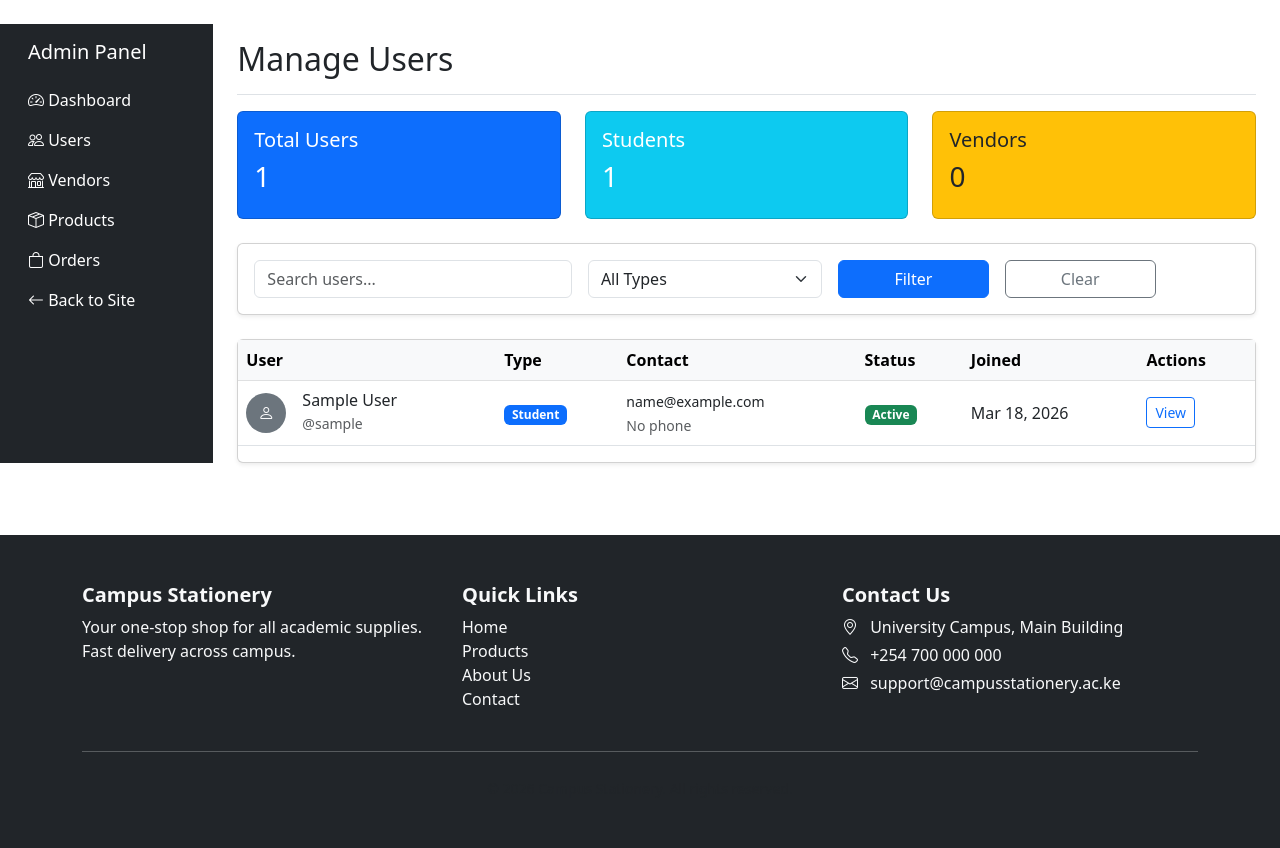
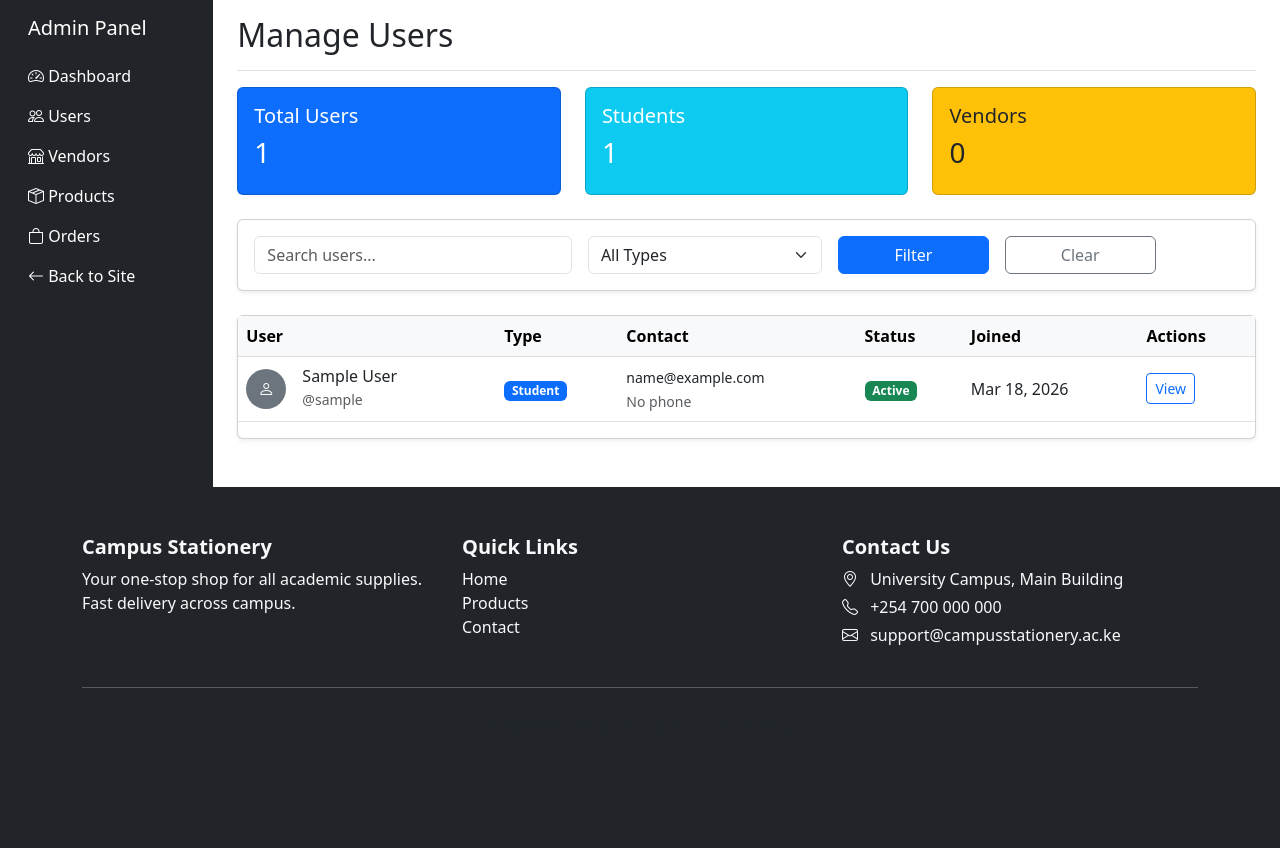
Before and after one commit to layersony/Campus-Stationery-Ecommerce, a Django app: page /dashboard/admin_dashboard/users/ in a window 1280 px wide. Shown: the part 62-910 px from the top of the page. After the commit the page ends 750 px from the top, so only its background shows below. Run offline with Django 5.2, Linux system fonts and the light colour scheme; the visitor is signed in with stand-in values (Sample User, id 1); data comes from the database, SQL or seed files in the repository; data that the repository does not hold is empty.

Commit message:
update UI

```diff
--- a/templates/base.html
+++ b/templates/base.html
@@ -45,16 +45,6 @@
             </button>
             <div class="collapse navbar-collapse" id="navbarNav">
                 <ul class="navbar-nav me-auto">
-                    <!-- <li class="nav-item dropdown">
-                        <a class="nav-link dropdown-toggle" href="#" data-bs-toggle="dropdown">Categories</a>
-                        <ul class="dropdown-menu">
-                            {% for cat in nav_categories %}
-                            <li><a class="dropdown-item" href="{% url 'category_detail' cat.slug %}">
-                                <i class="bi {{ cat.icon }}"></i> {{ cat.name }}
-                            </a></li>
-                            {% endfor %}
-                        </ul>
-                    </li> -->
                     <li class="nav-item"><a class="nav-link" href="{% url 'product_list' %}">All Products</a></li>
                 </ul>
 
@@ -121,7 +111,7 @@
     {% block content %}{% endblock %}
 
     <!-- Footer -->
-    <footer class="bg-dark text-light py-5 mt-5">
+    <footer class="bg-dark text-light py-5">
         <div class="container">
             <div class="row gy-4">
 
@@ -139,7 +129,6 @@
                     <ul class="list-unstyled">
                         <li><a href="{% url 'home' %}" class="text-decoration-none text-light">Home</a></li>
                         <li><a href="{% url 'product_list' %}" class="text-decoration-none text-light">Products</a></li>
-                        <li><a href="#" class="text-decoration-none text-light">About Us</a></li>
                         <li><a href="#" class="text-decoration-none text-light">Contact</a></li>
                     </ul>
                 </div>
--- a/templates/dashboard/add_product.html
+++ b/templates/dashboard/add_product.html
@@ -19,7 +19,7 @@
             </div>
         </div>
 
-        <div class="col-md-9 ms-sm-auto col-lg-10 px-md-4">
+        <div class="col-md-9 ms-sm-auto col-lg-10 px-md-4 mb-5">
             <div class="d-flex justify-content-between align-items-center pt-3 pb-2 mb-3 border-bottom">
                 <h1 class="h2">Add New Product</h1>
                 <a href="{% url 'vendor_products' %}" class="btn btn-outline-secondary">
--- a/templates/dashboard/admin/admin_dashboard.html
+++ b/templates/dashboard/admin/admin_dashboard.html
@@ -4,7 +4,7 @@
 {% block title %}Admin Dashboard | Campus Stationery{% endblock %}
 
 {% block content %}
-<div class="container-fluid py-4">
+<div class="container-fluid">
     <div class="row">
         <!-- Sidebar -->
         <div class="col-md-3 col-lg-2 d-md-block bg-dark sidebar collapse text-white">
@@ -49,7 +49,7 @@
         </div>
 
         <!-- Main Content -->
-        <div class="col-md-9 ms-sm-auto col-lg-10 px-md-4">
+        <div class="col-md-9 ms-sm-auto col-lg-10 px-md-4 mb-5">
             <div class="d-flex justify-content-between flex-wrap flex-md-nowrap align-items-center pt-3 pb-2 mb-3 border-bottom">
                 <h1 class="h2">Admin Dashboard</h1>
             </div>
--- a/templates/dashboard/admin/admin_order_detail.html
+++ b/templates/dashboard/admin/admin_order_detail.html
@@ -4,7 +4,7 @@
 {% block title %}Order {{ order.order_number }} | Admin{% endblock %}
 
 {% block content %}
-<div class="container-fluid py-4">
+<div class="container-fluid">
     <div class="row">
         <!-- Sidebar -->
         <div class="col-md-3 col-lg-2 d-md-block bg-dark sidebar collapse text-white">
@@ -46,7 +46,7 @@
         </div>
 
         <!-- Main Content -->
-        <div class="col-md-9 ms-sm-auto col-lg-10 px-md-4">
+        <div class="col-md-9 ms-sm-auto col-lg-10 px-md-4 mb-5">
             <div class="d-flex justify-content-between flex-wrap flex-md-nowrap align-items-center pt-3 pb-2 mb-3 border-bottom">
                 <div>
                     <h1 class="h2">Order {{ order.order_number }}</h1>
--- a/templates/dashboard/admin/admin_orders.html
+++ b/templates/dashboard/admin/admin_orders.html
@@ -4,7 +4,7 @@
 {% block title %}Manage Orders | Admin{% endblock %}
 
 {% block content %}
-<div class="container-fluid py-4">
+<div class="container-fluid">
     <div class="row">
         <!-- Sidebar -->
         <div class="col-md-3 col-lg-2 d-md-block bg-dark sidebar collapse text-white">
@@ -46,7 +46,7 @@
         </div>
 
         <!-- Main Content -->
-        <div class="col-md-9 ms-sm-auto col-lg-10 px-md-4">
+        <div class="col-md-9 ms-sm-auto col-lg-10 px-md-4 mb-5">
             <div class="d-flex justify-content-between flex-wrap flex-md-nowrap align-items-center pt-3 pb-2 mb-3 border-bottom">
                 <h1 class="h2">Manage Orders</h1>
             </div>
--- a/templates/dashboard/admin/admin_products.html
+++ b/templates/dashboard/admin/admin_products.html
@@ -4,7 +4,7 @@
 {% block title %}Manage Products | Admin{% endblock %}
 
 {% block content %}
-<div class="container-fluid py-4">
+<div class="container-fluid">
     <div class="row">
         <!-- Sidebar -->
         <div class="col-md-3 col-lg-2 d-md-block bg-dark sidebar collapse text-white">
@@ -46,7 +46,7 @@
         </div>
 
         <!-- Main Content -->
-        <div class="col-md-9 ms-sm-auto col-lg-10 px-md-4">
+        <div class="col-md-9 ms-sm-auto col-lg-10 px-md-4 mb-5">
             <div class="d-flex justify-content-between flex-wrap flex-md-nowrap align-items-center pt-3 pb-2 mb-3 border-bottom">
                 <h1 class="h2">Manage Products</h1>
             </div>
--- a/templates/dashboard/admin/admin_users.html
+++ b/templates/dashboard/admin/admin_users.html
@@ -4,7 +4,7 @@
 {% block title %}Manage Users | Admin{% endblock %}
 
 {% block content %}
-<div class="container-fluid py-4">
+<div class="container-fluid">
     <div class="row">
         <!-- Sidebar -->
         <div class="col-md-3 col-lg-2 d-md-block bg-dark sidebar collapse text-white">
@@ -46,7 +46,7 @@
         </div>
 
         <!-- Main Content -->
-        <div class="col-md-9 ms-sm-auto col-lg-10 px-md-4">
+        <div class="col-md-9 ms-sm-auto col-lg-10 px-md-4 mb-5">
             <div class="d-flex justify-content-between flex-wrap flex-md-nowrap align-items-center pt-3 pb-2 mb-3 border-bottom">
                 <h1 class="h2">Manage Users</h1>
             </div>
--- a/templates/dashboard/admin/admin_vendors.html
+++ b/templates/dashboard/admin/admin_vendors.html
@@ -4,7 +4,7 @@
 {% block title %}Manage Vendors | Admin{% endblock %}
 
 {% block content %}
-<div class="container-fluid py-4">
+<div class="container-fluid">
     <div class="row">
         <!-- Sidebar -->
         <div class="col-md-3 col-lg-2 d-md-block bg-dark sidebar collapse text-white">
@@ -46,7 +46,7 @@
         </div>
 
         <!-- Main Content -->
-        <div class="col-md-9 ms-sm-auto col-lg-10 px-md-4">
+        <div class="col-md-9 ms-sm-auto col-lg-10 px-md-4 mb-5">
             <div class="d-flex justify-content-between flex-wrap flex-md-nowrap align-items-center pt-3 pb-2 mb-3 border-bottom">
                 <h1 class="h2">Manage Vendors</h1>
             </div>
--- a/templates/dashboard/edit_product.html
+++ b/templates/dashboard/edit_product.html
@@ -20,7 +20,7 @@
             </div>
         </div>
 
-        <div class="col-md-9 ms-sm-auto col-lg-10 px-md-4">
+        <div class="col-md-9 ms-sm-auto col-lg-10 px-md-4 mb-5">
             <div class="d-flex justify-content-between align-items-center pt-3 pb-2 mb-3 border-bottom">
                 <h1 class="h2">Edit Product</h1>
                 <a href="{% url 'vendor_products' %}" class="btn btn-outline-secondary">
--- a/templates/dashboard/vendor_dashboard.html
+++ b/templates/dashboard/vendor_dashboard.html
@@ -34,7 +34,7 @@
         </div>
 
         <!-- Main Content -->
-        <div class="col-md-9 ms-sm-auto col-lg-10 px-md-4">
+        <div class="col-md-9 ms-sm-auto col-lg-10 px-md-4 mb-5">
             <div class="d-flex justify-content-between flex-wrap flex-md-nowrap align-items-center pt-3 pb-2 mb-3 border-bottom">
                 <h1 class="h2">Vendor Dashboard</h1>
                 <div class="btn-toolbar mb-2 mb-md-0">
--- a/templates/dashboard/vendor_products.html
+++ b/templates/dashboard/vendor_products.html
@@ -35,7 +35,7 @@
         </div>
 
         <!-- Main Content -->
-        <div class="col-md-9 ms-sm-auto col-lg-10 px-md-4">
+        <div class="col-md-9 ms-sm-auto col-lg-10 px-md-4 mb-5">
             <div class="d-flex justify-content-between flex-wrap flex-md-nowrap align-items-center pt-3 pb-2 mb-3 border-bottom">
                 <h1 class="h2">My Products</h1>
                 <a href="{% url 'add_product' %}" class="btn btn-primary">
```
